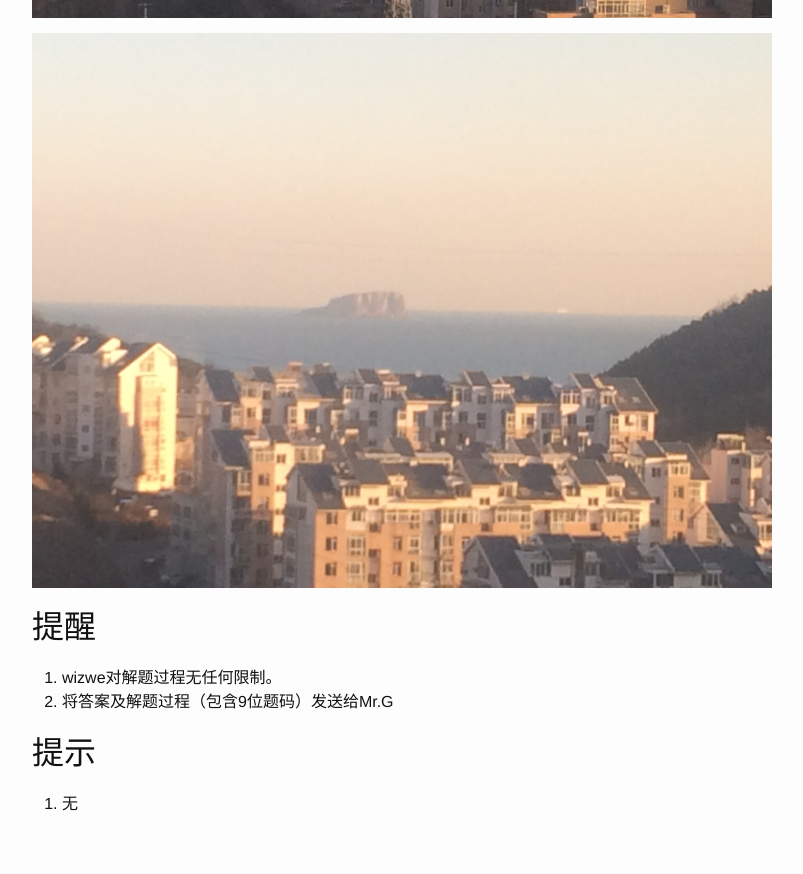
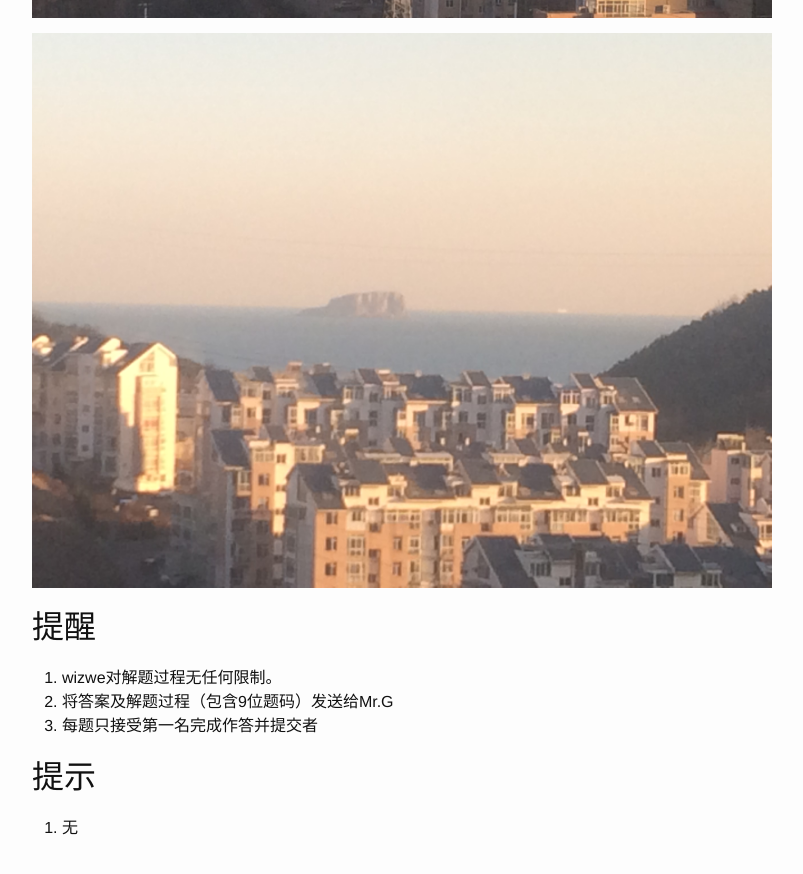
Before and after one commit to wizwe/wizwe.github.io, a Jekyll site: the page built from _posts/2016-01-17-C28C0DB26.markdown, in a window 1280 px wide and 900 px high, scrolled down 796 px. Shown: the top 874 px of the window, without its empty margins (238-1041 px from the left). Built offline with Jekyll 4.4.1, drawn with Linux system fonts in a browser that asks for light colours.

Commit message:
C28C0DB26补充

```diff
--- a/_posts/2016-01-17-C28C0DB26.markdown
+++ b/_posts/2016-01-17-C28C0DB26.markdown
@@ -16,6 +16,7 @@ description: C28C0DB26
 ##提醒
 1. wizwe对解题过程无任何限制。
 2. 将答案及解题过程（包含9位题码）发送给Mr.G
+3. 每题只接受第一名完成作答并提交者
 
 ##提示
 1. 无
```
